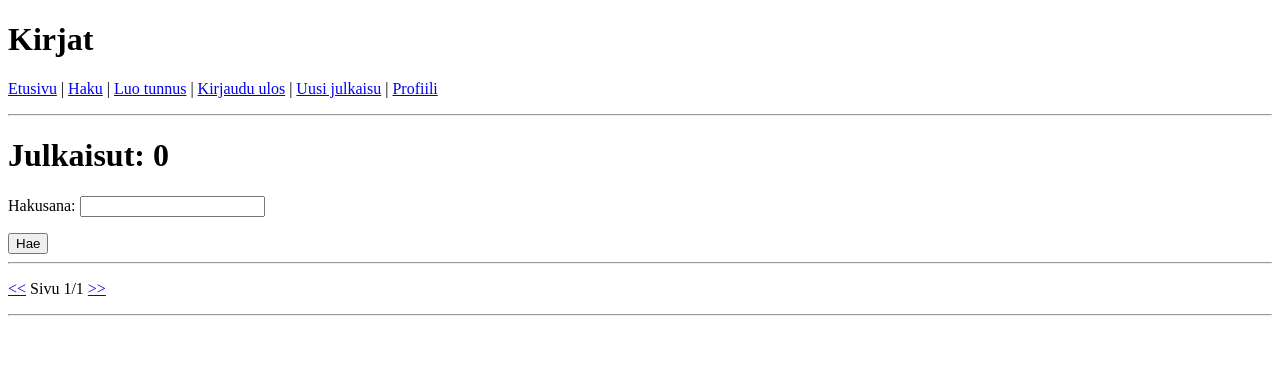
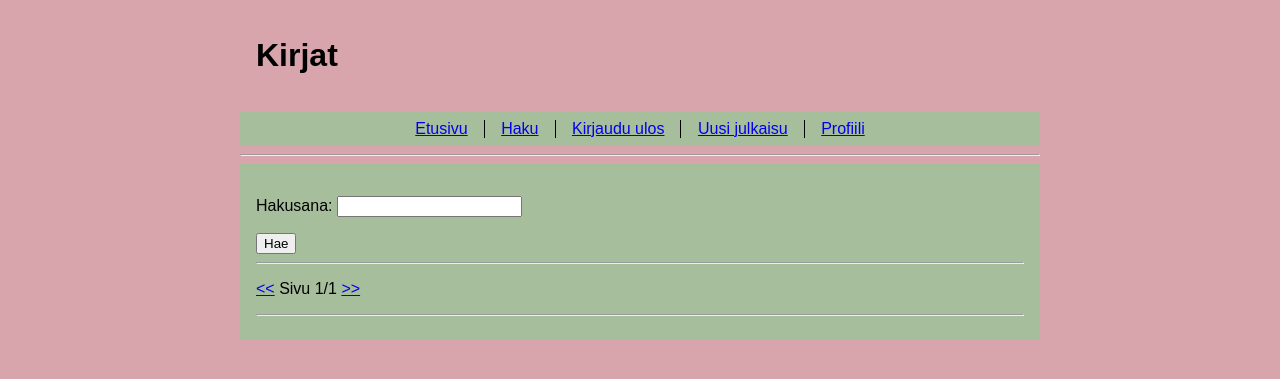
Before and after one commit to gabriellakodra/kirjasovellus, a Flask app: page / in a window 1280 px wide. Shown: the top 379 px of the page. Run offline with Flask 3, Linux system fonts and the light colour scheme; the visitor is signed in with stand-in values (Sample User, id 1); data that the repository does not hold is empty.

Commit message:
add some css styling

```diff
--- a/static/main.css
+++ b/static/main.css
@@ -0,0 +1,58 @@
+body {
+  margin: auto;
+  max-width: 50em;
+  font-family: sans-serif;
+  background-color: #d7a5ab;
+}
+.header {
+  color: Black;
+  padding: 1em;
+}
+
+.nav {
+  background-color: #a7be9c;
+  padding: 0.5em;
+}
+
+.content {
+  background-color: #a7be9c;
+  padding: 1em;
+  margin: 0.5em 0;
+}
+
+.post {
+  border: 2px solid black;
+  margin: 1em;
+  padding: 0.2em 0.5em;
+}
+
+.info {
+  border: 2px solid black;
+  margin: 1em;
+  padding: 0.5em;
+  background-color: #ba5267;
+  color: white;
+}
+
+nav {
+  text-align: center;
+}
+
+nav ul {
+  padding: 0;
+  margin: 0;
+}
+
+nav li {
+  display: inline-block;
+  padding: 0 1em;
+  margin: 0;
+}
+
+nav li:not(:last-of-type) {
+  border-right: 1px solid black;
+}
+
+nav li:not(:first-of-type) {
+  margin-left: -0.25em;
+}
--- a/templates/index.html
+++ b/templates/index.html
@@ -3,9 +3,12 @@
 {% block title %}Julkaisut{% endblock %}
 
 {% block content %}
-    {% if not query %}
-    <h1>Julkaisut: {{ count }}</h1>
-    {% endif %}
+
+{% for message in get_flashed_messages() %}
+<p class="info">
+  {{ message }}
+</p>
+{% endfor %}
 
     <form action="/" method="get">
       <p>
@@ -47,11 +50,13 @@
     {% else %}
     <p>Ei tuloksia.</p>
     {% endif %} {% else %} {% for post in posts %}
+    <div class="post">
     <p>
       <a href="/post/{{ post.id }}#{{post.id}}">{{ post.title }}</a>
       <br />
       {{ post.total }} kommentteja
     </p>
+    </div>
     <hr />
     {% endfor %} {% endif %}
 
--- a/templates/layout.html
+++ b/templates/layout.html
@@ -13,18 +13,22 @@
   </div>
 
   <div class="nav">
-    <p>
-      <a href="/">Etusivu</a> |
-      <a href="/search">Haku</a> |
-      <a href="/register">Luo tunnus</a>
-      {% if session.user_id %}
-      | <a href="/logout">Kirjaudu ulos</a>
-      | <a href="/new">Uusi julkaisu</a>
-      | <a href="/user/{{ session.user_id }}">Profiili</a>
-      {% else %}
-      | <a href="/login">Kirjaudu sisään</a>
-      {% endif %}
-    </p>
+    <nav>
+        <ul>
+            <li><a href="/">Etusivu</a></li>
+            <li><a href="/search">Haku</a></li>
+            {% if not session.user_id %}
+            <li><a href="/register">Luo tunnus</a></li>
+            {% endif %}
+            {% if session.user_id %}
+            <li><a href="/logout">Kirjaudu ulos</a></li>
+            <li><a href="/new">Uusi julkaisu</a></li>
+            <li><a href="/user/{{ session.user_id }}">Profiili</a></li>
+            {% else %}
+            <li><a href="/login">Kirjaudu sisään</a></li>
+            {% endif %}
+        </ul>
+    </nav>
   </div>
 
   <hr />
```
